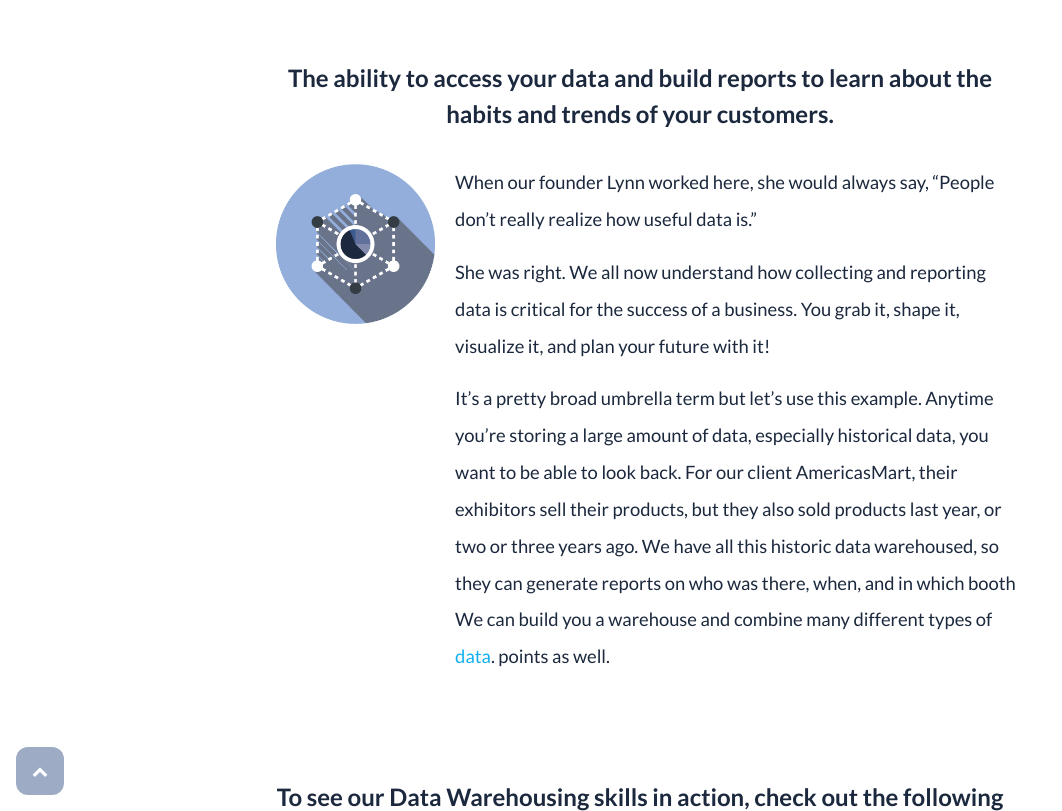
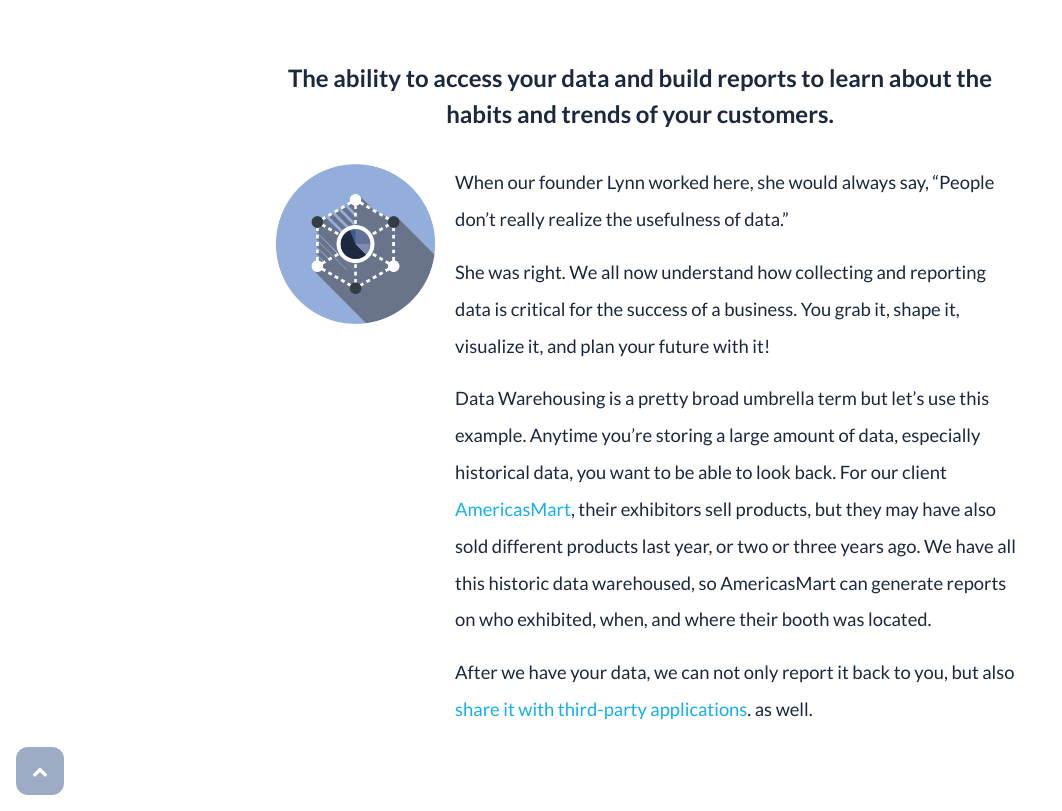
Before and after one commit to bgsoftware/company-site, a Jekyll site: the page built from capabilities/data-warehousing.html, in a window 1280 px wide and 900 px high, scrolled down 497 px, cut to the strip 89-900 px from the top of the window. Shown: the whole strip, without its empty margins (0-1062 px from the left). Built offline with Jekyll 4.4.1, drawn with Linux system fonts in a browser that asks for light colours; comment, search, counter and statistics services are not loaded.

Commit message:
Update text in capabilities/data-warehousing.html

```diff
--- a/capabilities/data-warehousing.html
+++ b/capabilities/data-warehousing.html
@@ -3,9 +3,8 @@ layout: capability
 
 asset-name: data_warehousing
 
-description: "Your data may come from many different sources. How to put it in a place
-that makes sense – and in a place where you can make sense of it? We’ll show you how it
-works."
+description: "Your data may come from many different sources. How to put it in a place that makes sense – and in a
+place where you can make sense of it? We’ll show you how it works."
 
 tags: [Data Warehousing]
 
@@ -13,19 +12,19 @@ title: Data Warehousing
 
 subtitle: "The ability to access your data and build reports to learn about the habits and trends of your customers."
 
-text: '<p class="font-size-md">When our founder Lynn worked here, she would always say,
-“People don’t really realize how useful data is.”</p>
-<p class="font-size-md">She was right. We all now understand how collecting and reporting
-data is critical for the success of a business. You grab it, shape it, visualize it, and
-plan your future with it!</p>
-<p class="font-size-md">It’s a pretty broad umbrella term but let’s use this example.
-Anytime you’re storing a large amount of data, especially historical data, you want to be
-able to look back. For our client AmericasMart, their exhibitors sell their products, but
-they also sold products last year, or two or three years ago. We have all this historic
-data warehoused, so they can generate reports on who was there, when, and in which booth
-We can build you a warehouse and combine many different types of
-<a href="/capabilities/system-integrations.html" class="color-teal hover-color-dark-blue">data</a>.
-points as well.</p>'
+text: '<p>When our founder Lynn worked here, she would always say, “People don’t really realize the usefulness of
+data.”</p>
+<p>She was right. We all now understand how collecting and reporting data is critical for the success of a business. You
+grab it, shape it, visualize it, and plan your future with it!</p>
+<p>Data Warehousing is a pretty broad umbrella term but let’s use this example. Anytime you’re storing a large amount of
+data, especially historical data, you want to be able to look back. For our client
+<a href="/case-studies/americasmart.html" class="color-teal hover-color-dark-blue">AmericasMart</a>, their
+exhibitors sell products, but they may have also sold different products last year, or two or three years ago. We have
+all this historic data warehoused, so AmericasMart can generate reports on who exhibited, when, and where their booth
+was located.</p>
+<p>After we have your data, we can not only report it back to you, but also
+<a href="/capabilities/system-integrations.html" class="color-teal hover-color-dark-blue">share it with third-party applications</a>.
+as well.</p>'
 
 case-study-excludes: "acca,bayren"
 ---
```
